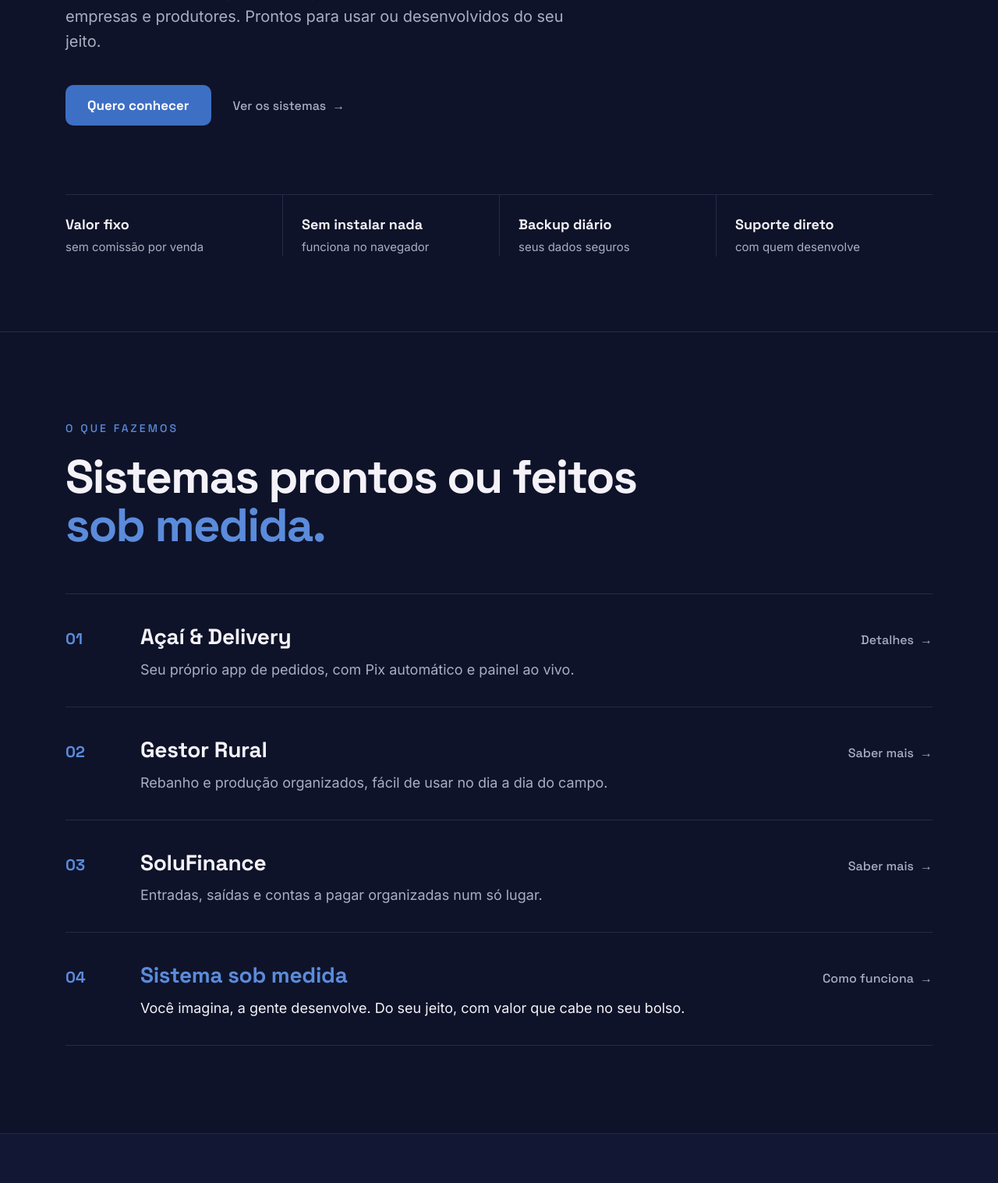
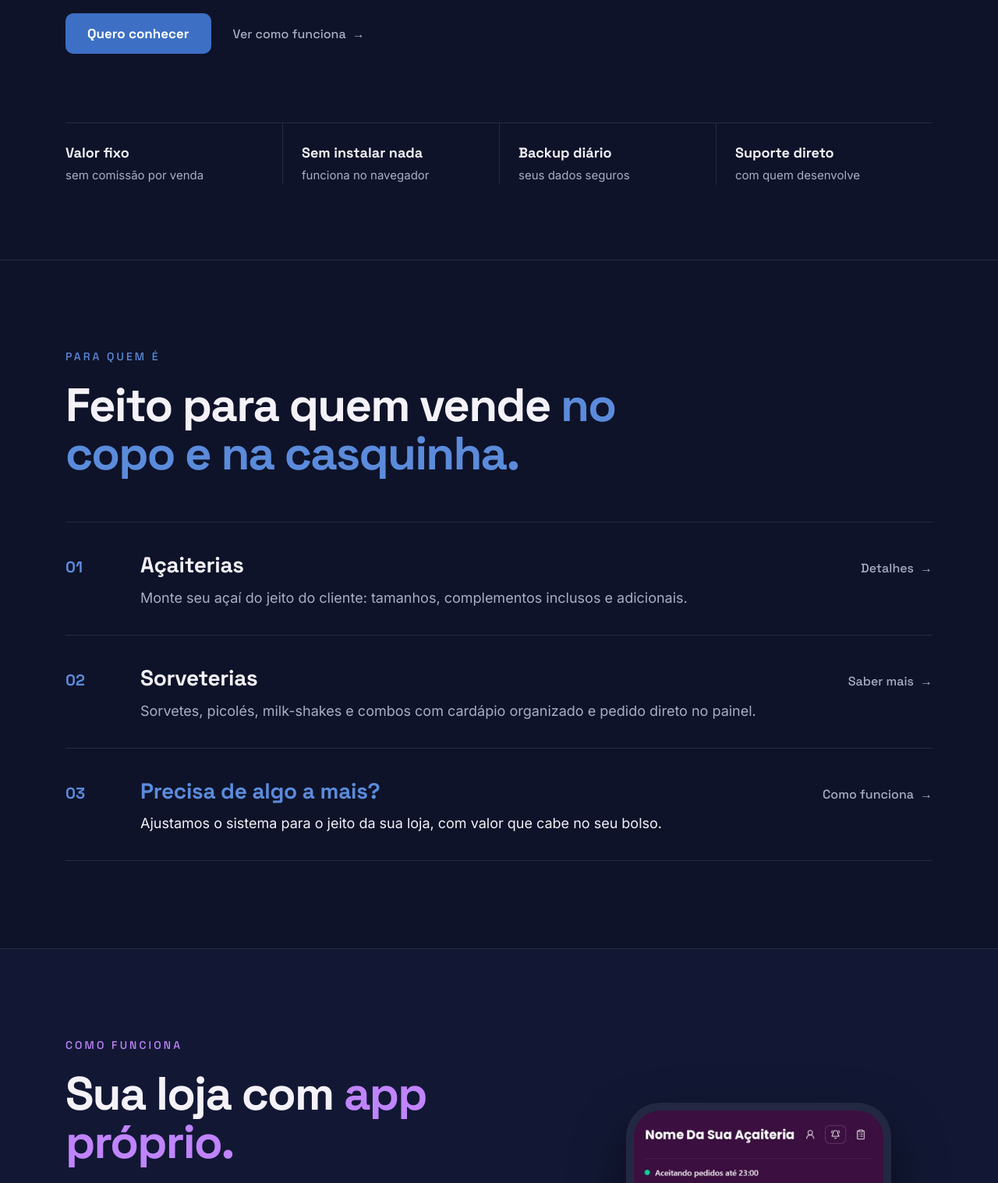
Before and after one commit to blacktoody01/SoluAuxSite, a plain HTML site: page site/index.html in a window 1280 px wide. Shown: the part 566-2083 px from the top of the page at 78% size. Drawn offline with Linux system fonts and the light colour scheme.

Commit message:
feat: site focado em açaiterias e sorveterias
Remove Gestor Rural e SoluFinance; novo título, textos e seção
"Para quem é" (açaiterias, sorveterias e ajustes sob medida).

Co-Authored-By: Claude Opus 5.5 <noreply@anthropic.com>
Claude-Session: https://claude.ai/code/session_015Lt3o1qqpzwC3WUTvFWbea

```diff
--- a/site/index.html
+++ b/site/index.html
@@ -3,12 +3,12 @@
 <head>
 <meta charset="utf-8">
 <meta name="viewport" content="width=device-width, initial-scale=1">
-<title>SoluAux | Sistemas para quem toca o próprio negócio</title>
-<meta name="description" content="A SoluAux cria sistemas simples para pequenas empresas e produtores: app de pedidos para açaiterias, gestão rural, controle financeiro e sistemas sob medida com valor acessível.">
+<title>SoluAux | Sistema de pedidos para açaiterias e sorveterias</title>
+<meta name="description" content="Sistema de pedidos para açaiterias e sorveterias: loja online com o nome da sua marca, Pix automático, painel ao vivo e impressão de pedidos. Valor fixo, sem comissão por pedido.">
 <meta name="theme-color" content="#0E1329">
 <meta property="og:type" content="website">
-<meta property="og:title" content="SoluAux | Sistemas e Desenvolvimento">
-<meta property="og:description" content="Sistemas prontos ou feitos sob medida, com valor fixo e suporte direto.">
+<meta property="og:title" content="SoluAux | Sistema para açaiterias e sorveterias">
+<meta property="og:description" content="Sua loja com página própria, Pix automático e painel ao vivo. Valor fixo, sem comissão por pedido.">
 <meta property="og:url" content="https://soluaux.com.br/">
 <meta property="og:image" content="https://soluaux.com.br/assets/icon-512.png">
 <link rel="canonical" href="https://soluaux.com.br/">
@@ -28,8 +28,8 @@
       <img src="/assets/logo-soluaux.png" alt="SoluAux – Sistemas e Desenvolvimento" width="180" height="43">
     </a>
     <nav class="menu" aria-label="Principal">
-      <a href="#sistemas">Sistemas</a>
-      <a href="#acai">Açaí &amp; Delivery</a>
+      <a href="#sistemas">Para quem é</a>
+      <a href="#acai">Como funciona</a>
       <a href="#sob-medida">Sob medida</a>
       <a href="#contato">Contato</a>
     </nav>
@@ -41,12 +41,12 @@
 
   <section class="hero">
     <div class="wrap">
-      <p class="rotulo">Sistemas · Desenvolvimento</p>
-      <h1>Sistemas para quem toca o <span class="dest">próprio negócio.</span></h1>
-      <p class="lead">Criamos sistemas simples, feitos para o dia a dia de pequenas empresas e produtores. Prontos para usar ou desenvolvidos do seu jeito.</p>
+      <p class="rotulo">Açaiterias · Sorveterias</p>
+      <h1>Sua loja vendendo pelo <span class="dest">próprio app.</span></h1>
+      <p class="lead">Sistema de pedidos feito para açaiterias e sorveterias: o cliente pede pelo link da sua loja, paga no Pix e o pedido já cai no painel e sai impresso.</p>
       <div class="acoes">
         <a class="btn" data-whatsapp href="#contato">Quero conhecer</a>
-        <a class="link-seta" href="#sistemas">Ver os sistemas</a>
+        <a class="link-seta" href="#acai">Ver como funciona</a>
       </div>
       <ul class="faixa" aria-label="Diferenciais">
         <li><strong>Valor fixo</strong><span>sem comissão por venda</span></li>
@@ -59,38 +59,30 @@
 
   <section id="sistemas" class="bloco">
     <div class="wrap">
-      <p class="rotulo">O que fazemos</p>
-      <h2>Sistemas prontos ou feitos <span class="dest">sob medida.</span></h2>
+      <p class="rotulo">Para quem é</p>
+      <h2>Feito para quem vende <span class="dest">no copo e na casquinha.</span></h2>
       <ol class="lista">
         <li>
           <span class="num">01</span>
           <div>
-            <h3>Açaí &amp; Delivery</h3>
-            <p>Seu próprio app de pedidos, com Pix automático e painel ao vivo.</p>
+            <h3>Açaiterias</h3>
+            <p>Monte seu açaí do jeito do cliente: tamanhos, complementos inclusos e adicionais.</p>
           </div>
           <a class="link-seta" href="#acai">Detalhes</a>
         </li>
         <li>
           <span class="num">02</span>
           <div>
-            <h3>Gestor Rural</h3>
-            <p>Rebanho e produção organizados, fácil de usar no dia a dia do campo.</p>
+            <h3>Sorveterias</h3>
+            <p>Sorvetes, picolés, milk-shakes e combos com cardápio organizado e pedido direto no painel.</p>
           </div>
-          <a class="link-seta" data-whatsapp data-assunto="o Gestor Rural" href="#contato">Saber mais</a>
+          <a class="link-seta" data-whatsapp data-assunto="o sistema para sorveteria" href="#contato">Saber mais</a>
         </li>
-        <li>
+        <li class="realce">
           <span class="num">03</span>
           <div>
-            <h3>SoluFinance</h3>
-            <p>Entradas, saídas e contas a pagar organizadas num só lugar.</p>
-          </div>
-          <a class="link-seta" data-whatsapp data-assunto="o SoluFinance" href="#contato">Saber mais</a>
-        </li>
-        <li class="realce">
-          <span class="num">04</span>
-          <div>
-            <h3>Sistema sob medida</h3>
-            <p>Você imagina, a gente desenvolve. Do seu jeito, com valor que cabe no seu bolso.</p>
+            <h3>Precisa de algo a mais?</h3>
+            <p>Ajustamos o sistema para o jeito da sua loja, com valor que cabe no seu bolso.</p>
           </div>
           <a class="link-seta" href="#sob-medida">Como funciona</a>
         </li>
@@ -101,8 +93,8 @@
   <section id="acai" class="bloco bloco-acai">
     <div class="wrap duas-col">
       <div>
-        <p class="rotulo rotulo-acai">Sistema para açaiterias</p>
-        <h2>Sua açaiteria com <span class="dest-acai">app próprio.</span></h2>
+        <p class="rotulo rotulo-acai">Como funciona</p>
+        <h2>Sua loja com <span class="dest-acai">app próprio.</span></h2>
         <p class="lead">O cliente pede pelo link da sua loja, paga no Pix e o pedido já toca e imprime no balcão. Sem anotar nada, sem conferir comprovante.</p>
         <ul class="itens">
           <li>Pix automático: o pedido se confirma sozinho</li>
@@ -114,13 +106,13 @@
         </ul>
         <div class="endereco">
           <span class="mini">Sua loja ganha um endereço próprio</span>
-          <span class="url"><b>suaacaiteria</b>.soluaux.com.br</span>
+          <span class="url"><b>sualoja</b>.soluaux.com.br</span>
         </div>
         <div class="preco">
           <span class="moeda">R$</span><span class="valor">89,99</span><span class="per">/mês</span>
         </div>
         <p class="preco-nota">Valor fixo. <span class="dest-acai">Sem comissão por pedido.</span></p>
-        <a class="btn btn-acai" data-whatsapp data-assunto="o sistema para açaiteria" href="#contato">Quero na minha açaiteria</a>
+        <a class="btn btn-acai" data-whatsapp data-assunto="o sistema para minha loja" href="#contato">Quero na minha loja</a>
       </div>
       <figure class="celular">
         <img src="/assets/loja-acai.jpg" alt="Tela da loja online do sistema de açaí aberta no celular" width="375" height="812">
@@ -132,7 +124,7 @@
     <div class="wrap">
       <p class="rotulo">Sistema sob medida</p>
       <h2>Você imagina, <span class="dest">a gente desenvolve.</span></h2>
-      <p class="lead">Tem um processo que vive em planilha, papel ou grupo de WhatsApp? A gente transforma em sistema, do seu jeito e com valor acessível.</p>
+      <p class="lead">Precisa de uma função a mais para a sua açaiteria ou sorveteria? A gente desenvolve do seu jeito e com valor acessível.</p>
       <ol class="passos">
         <li><span class="num">01</span><h3>Conversa</h3><p>Você conta como funciona o seu negócio e o que precisa resolver.</p></li>
         <li><span class="num">02</span><h3>Proposta</h3><p>Mostramos o que o sistema vai fazer, o prazo e o valor, sem surpresa.</p></li>
```
Also changed, not shown: 1 other file.
